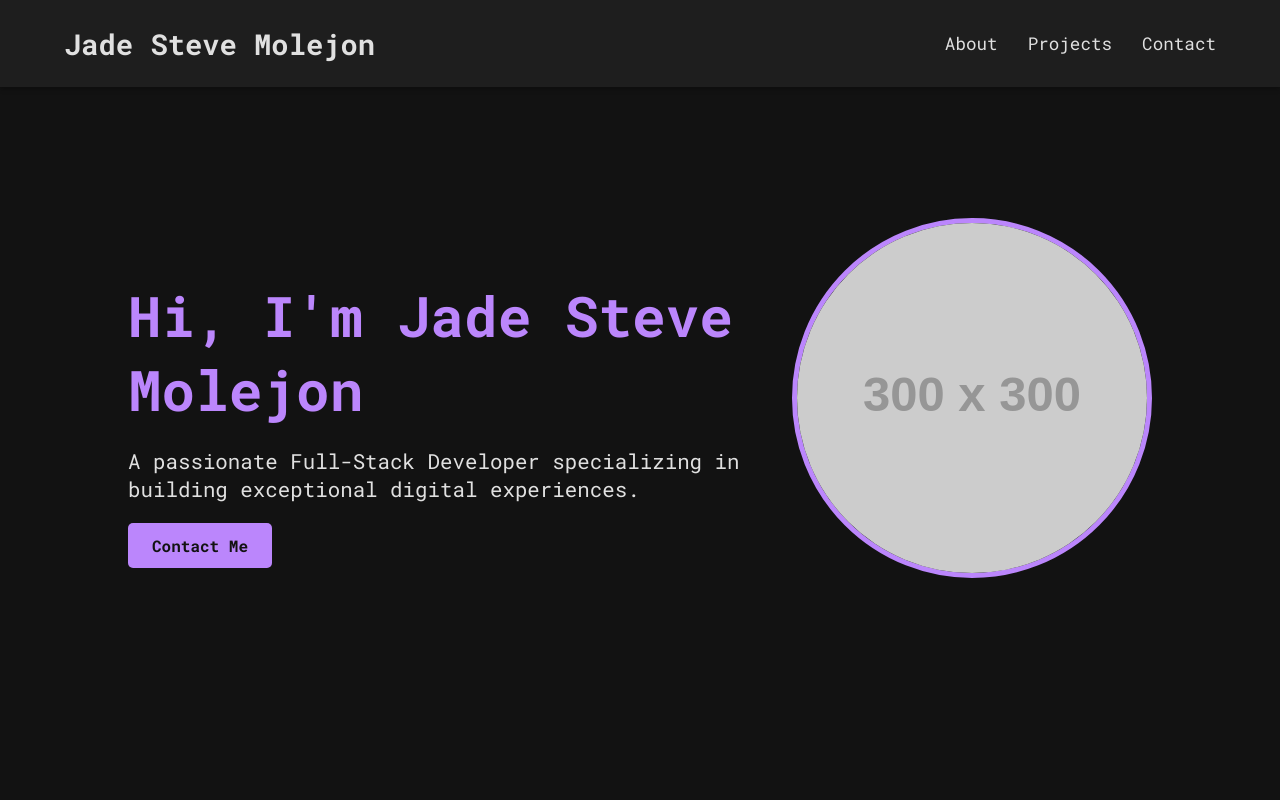
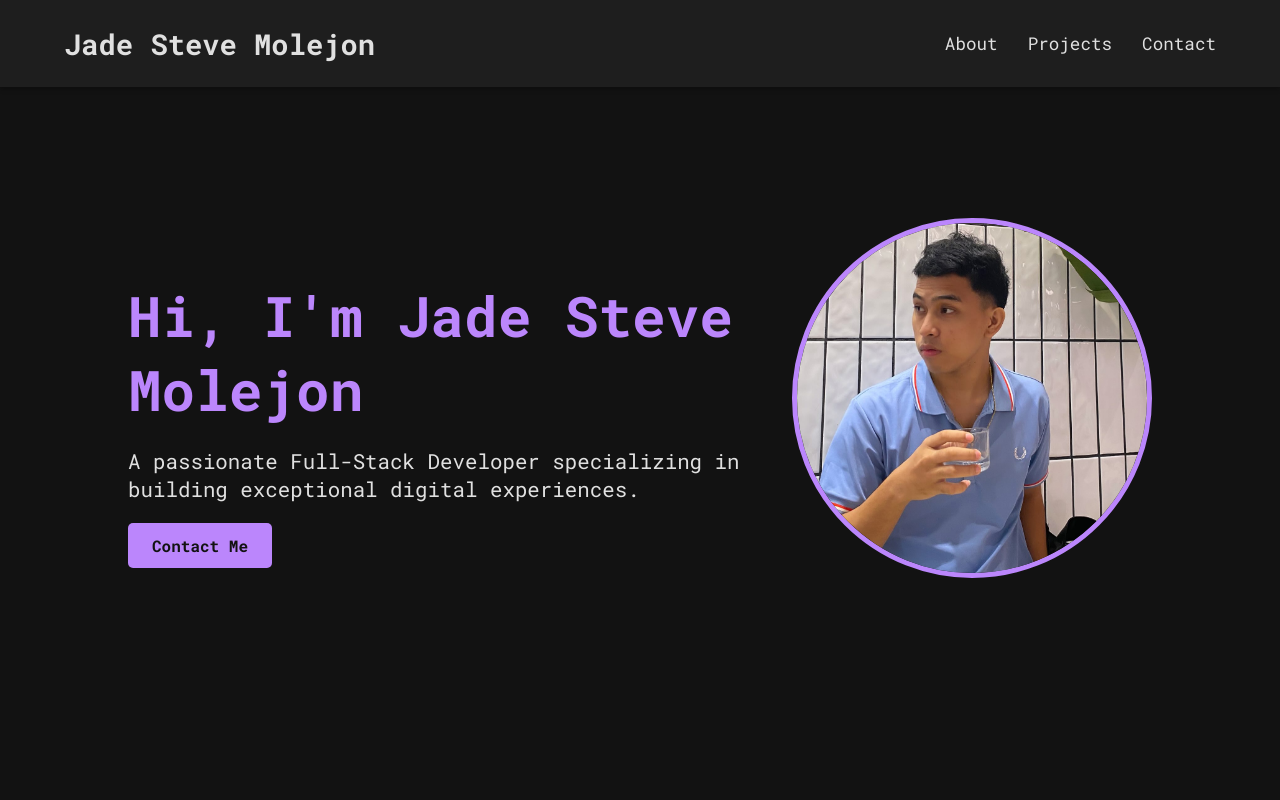
Before and after one commit to Stevjade051202/test-web, a plain HTML site: page index.html in a window 1280 px wide. Shown: the top 800 px of the page. Drawn offline with Linux system fonts and the light colour scheme; placeholder pictures from the web are drawn by us.

Commit message:
Update index.html

```diff
--- a/index.html
+++ b/index.html
@@ -34,7 +34,7 @@
                 <a href="#contact" class="btn">Contact Me</a>
             </div>
             <div class="home-img">
-                <img src="https://via.placeholder.com/300" alt="John Doe">
+                <img src="images/ss.jpg" alt="John Doe">
             </div>
         </div>
     </section>
```
